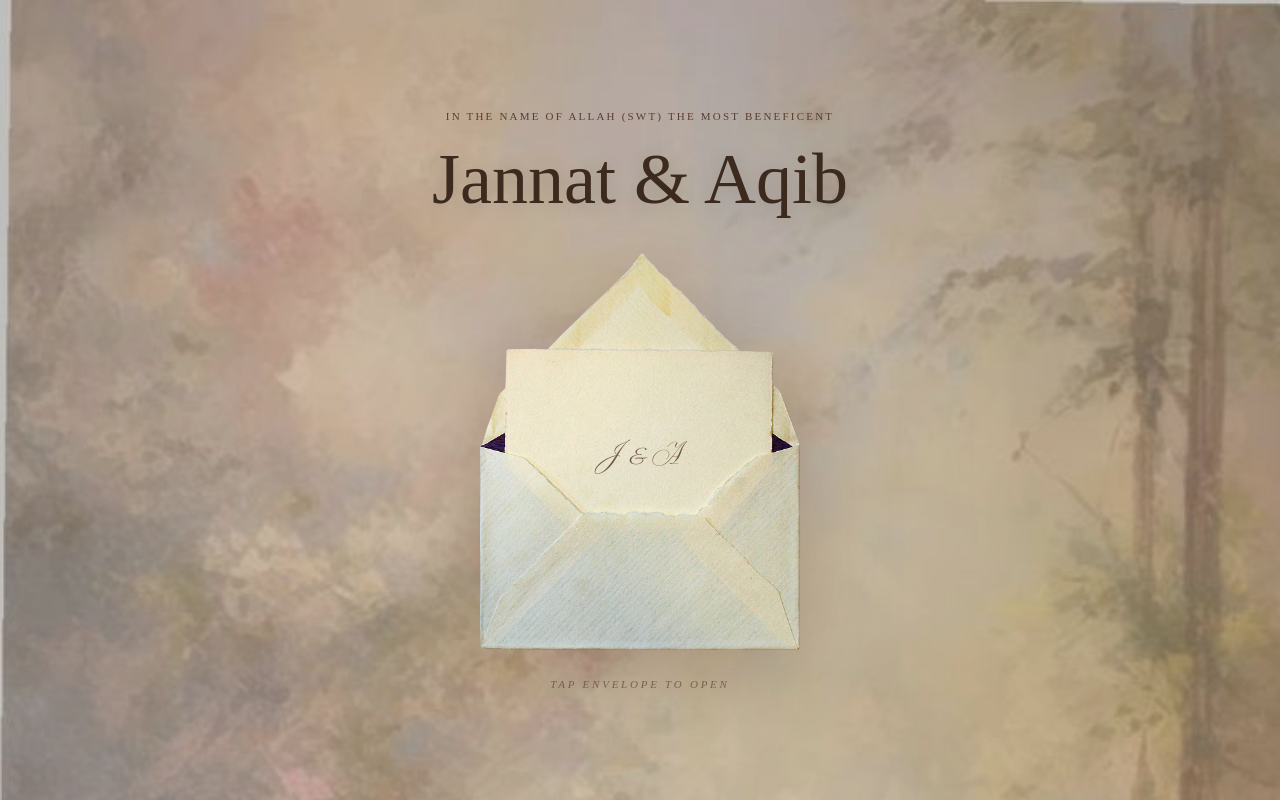
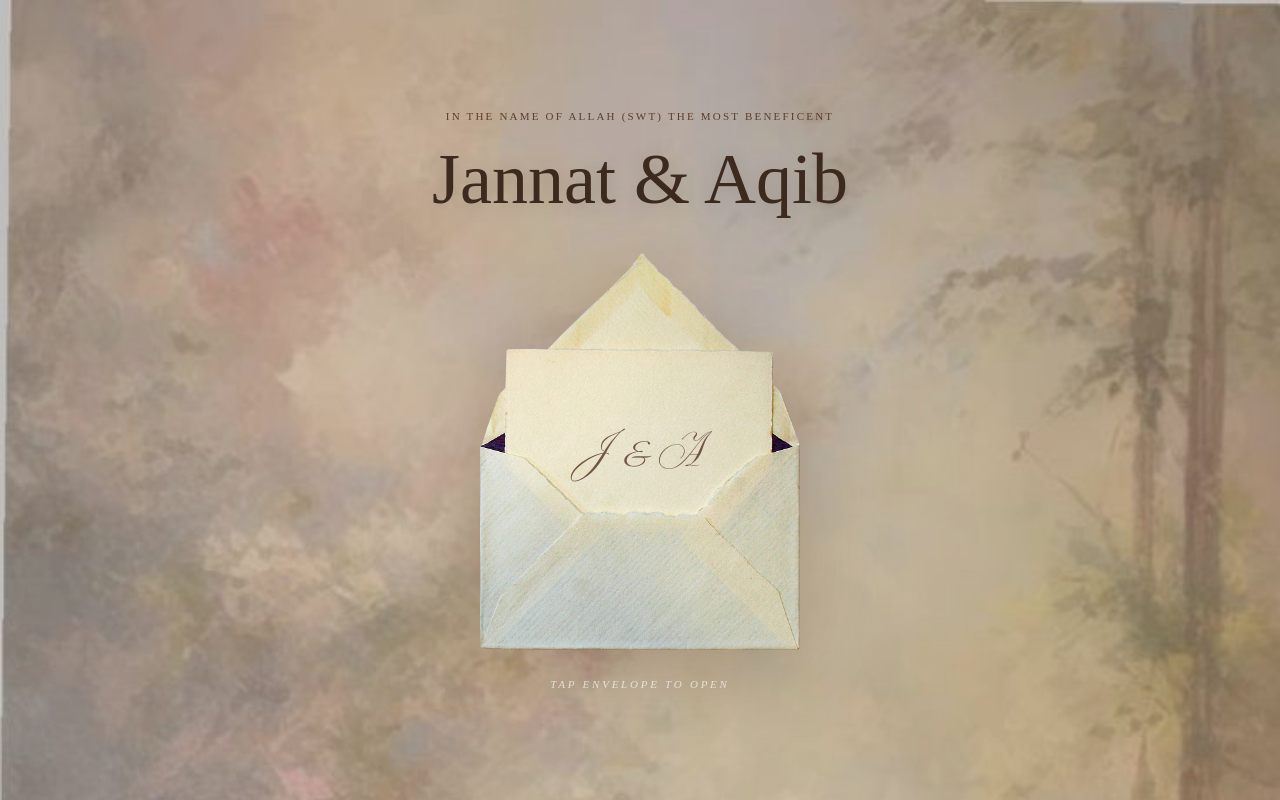
Before and after one commit to mahrukhyousuf/Digital_Invite, a React (Vite) app in the folder my-wedding-invite/: page / in a window 1280 px wide. Built offline with nearby package versions, Linux system fonts and the light colour scheme; a web font is replaced by a local one.

Commit message:
phirse kuch

```diff
--- a/my-wedding-invite/src/App.jsx
+++ b/my-wedding-invite/src/App.jsx
@@ -528,7 +528,7 @@ export default function App() {
                 top: "52%", left: "50%",
                 transform: "translate(-50%, -50%)",
                 fontFamily: "'Symphony', serif",
-                fontSize: "clamp(18px,4vw,34px)",
+                fontSize: "clamp(28px,7vw,52px)",
                 color: "#5c3d2e",
                 opacity: envelopeOpen ? 0 : 0.85,
                 transition: "opacity 0.4s ease",
@@ -545,7 +545,7 @@ export default function App() {
               fontFamily: "'IM Fell English', serif",
               fontStyle: "italic",
               fontSize: "clamp(9px,1.5vw,11px)", letterSpacing: "0.25em",
-              color: "#5c3d2e", textTransform: "uppercase",
+              color: "#FFFFFF", textTransform: "uppercase",
               animation: "fadeInUp 1s ease 1.8s both, shimmer 2.5s ease 2.8s infinite",
             }}>
               Tap Envelope to Open
```
